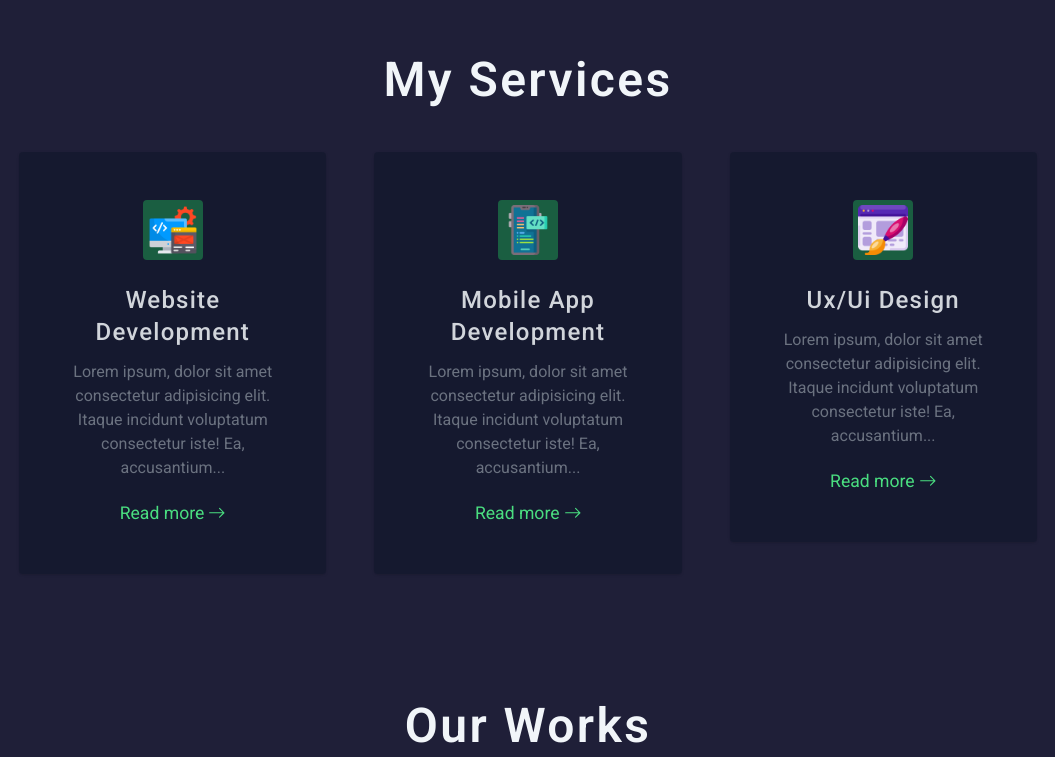
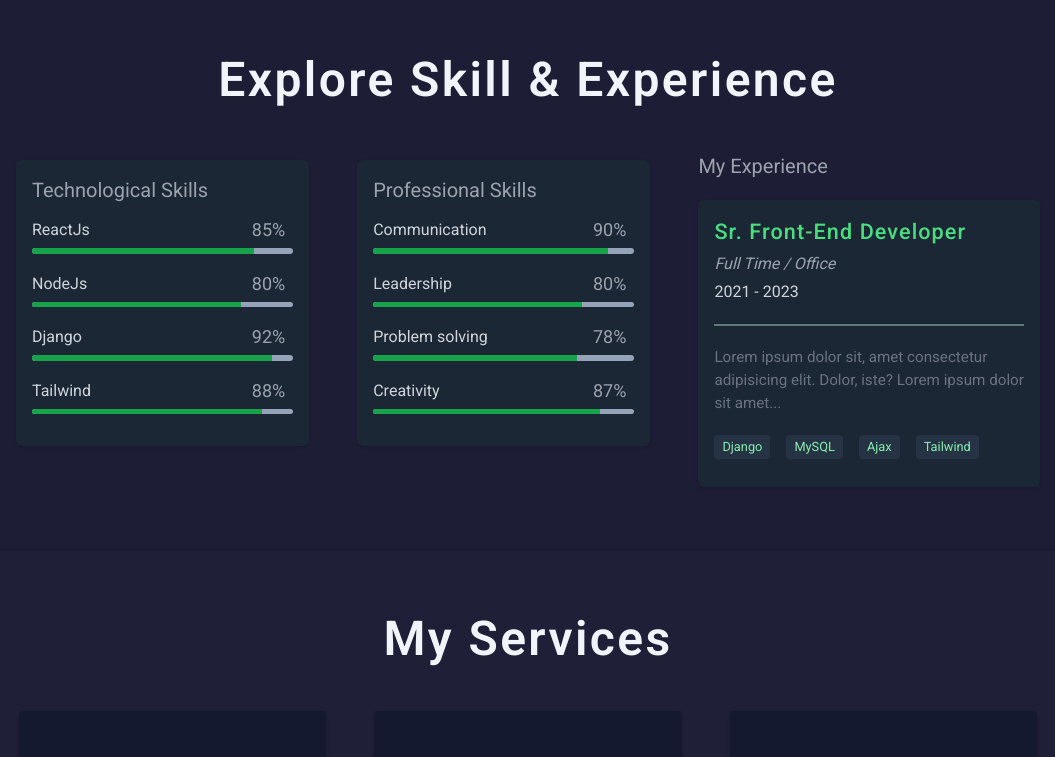
Before and after one commit to gokarna123-goku/m_portfolio, a React (Vite) app: page / in a window 1280 px wide. Shown: the part 1608-2365 px from the top of the page, without its empty margins (112-1167 px from the left). Built offline with nearby package versions, Linux system fonts and the light colour scheme.

Commit message:
changes has been detected

```diff
--- a/src/App.jsx
+++ b/src/App.jsx
@@ -47,7 +47,7 @@ function App() {
           <Header />
           <Home />
           <About />
-          {/* <SkillExperience /> */}
+          <SkillExperience />
           <Service />
           <Portfolio />
           <Blog />
```
